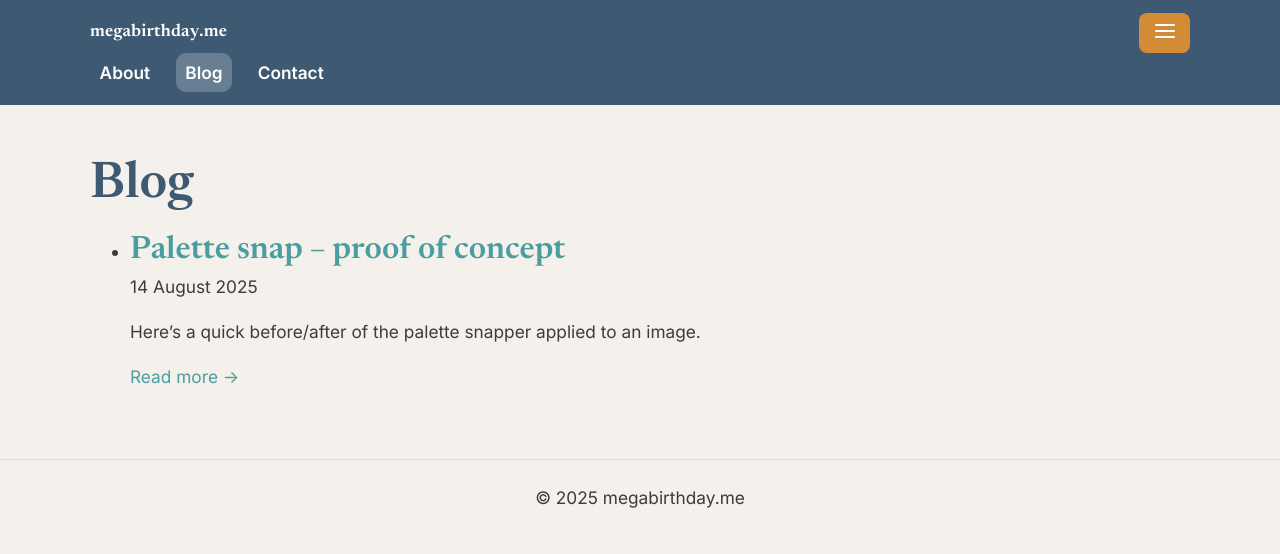
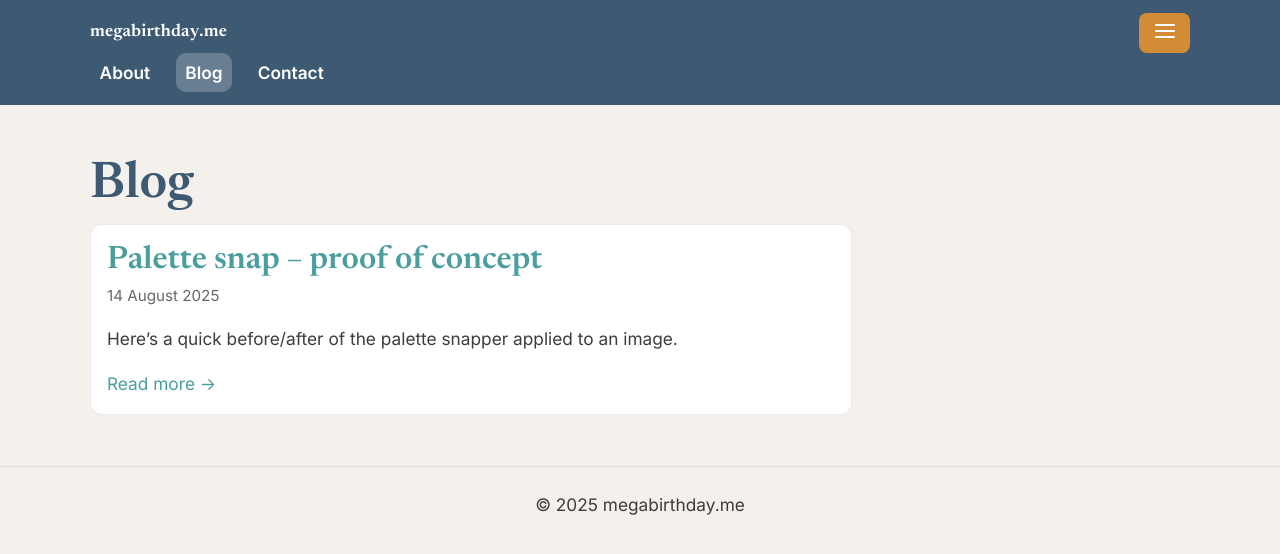
Before and after one commit to Vazool/megabirthday, a Jekyll site: the page built from blog.html, in a window 1280 px wide. Shown: the top 554 px of the page. Built offline with Jekyll 4.4.1, drawn with Linux system fonts in a browser that asks for light colours.

Commit message:
Update main.css
Added Blog List CSS helpers

```diff
--- a/assets/css/main.css
+++ b/assets/css/main.css
@@ -236,6 +236,14 @@ button:hover, .btn:hover { background: var(--dusty-rose); }
   text-align: center;
 }
 
+/* Blog List CSS helpers */
+.blog-list{ list-style:none; padding:0; margin:0; display:grid; gap: 1rem; }
+.blog-list li{
+  border:1px solid rgba(0,0,0,.08); background:#fff; border-radius:12px; padding:1rem;
+}
+.blog-meta{ color: rgba(0,0,0,.6); font-size:.95rem; }
+.prose img{ max-width:100%; height:auto; border-radius:12px; }
+
 /* ================
    6) UTILITIES
    ================ */
```
